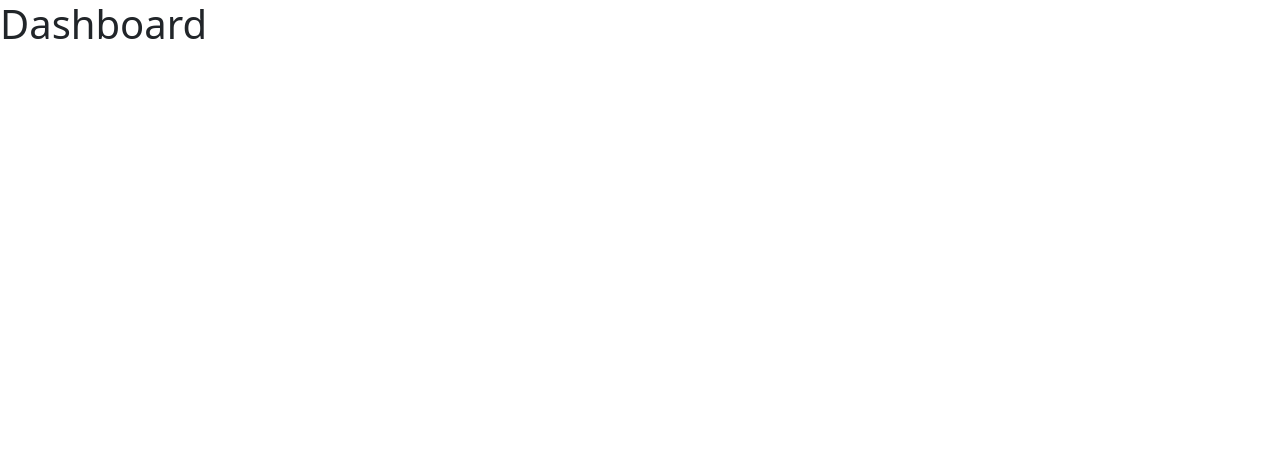
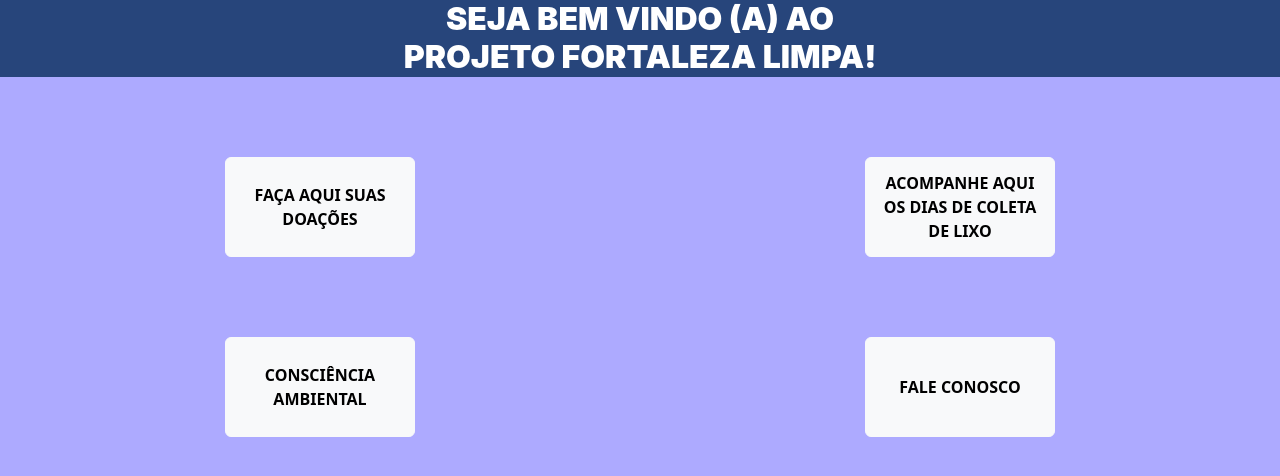
Before and after one commit to kassiosilva/cidade-sem-poluicao-front, a React (Vite) app: page /dashboard in a window 1280 px wide. Shown: the top 476 px of the page. Built offline with nearby package versions, Linux system fonts and the light colour scheme.

Commit message:
feat: add home page

```diff
--- /dev/null
+++ b/src/pages/app/dashboard.css
@@ -0,0 +1,35 @@
+main {
+  background-color: #adaaff;
+  height: 100%;
+}
+
+header {
+  background-color: #27457b;
+  width: 100%;
+}
+
+h1 {
+  color: white;
+  font-family: 'Inter black' , sans-serif;
+  font-size: 24pt;
+  text-align: center;
+}
+
+.botton-container-1, .botton-container-2 {
+  display: flex;
+  justify-content: space-around;
+  margin-top: 80px;
+}
+
+button {
+  width: 190px;
+  height: 100px;
+  font-size: 10pt;
+  display: flex;
+  justify-content: center;
+  align-items: center;
+}
+
+.btn-light {
+  font-weight: bold;
+}
--- a/src/pages/app/dashboard.jsx
+++ b/src/pages/app/dashboard.jsx
@@ -1,3 +1,45 @@
+import './dashboard.css'
+
 export function Dashboard() {
-  return <h1>Dashboard</h1>
+  return (
+    <main className="vh-100">
+      <header>
+        <h1>
+          SEJA BEM VINDO (A) AO
+          <br />
+          PROJETO FORTALEZA LIMPA!
+        </h1>
+      </header>
+
+      <div className="botton-container-1">
+        <div className="botton-container-se">
+          <button type="button" className="btn btn-light">
+            FAÇA AQUI SUAS
+            <br />
+            DOAÇÕES
+          </button>
+        </div>
+        <div className="botton-container-sd">
+          <button type="button" className="btn btn-light">
+            ACOMPANHE AQUI OS DIAS DE COLETA DE LIXO
+          </button>
+        </div>
+      </div>
+
+      <div className="botton-container-2">
+        <div className="botton-container-ie">
+          <button type="button" className="btn btn-light">
+            CONSCIÊNCIA
+            <br />
+            AMBIENTAL
+          </button>
+        </div>
+        <div className="botton-container-id">
+          <button type="button" className="btn btn-light">
+            FALE CONOSCO
+          </button>
+        </div>
+      </div>
+    </main>
+  )
 }
```
